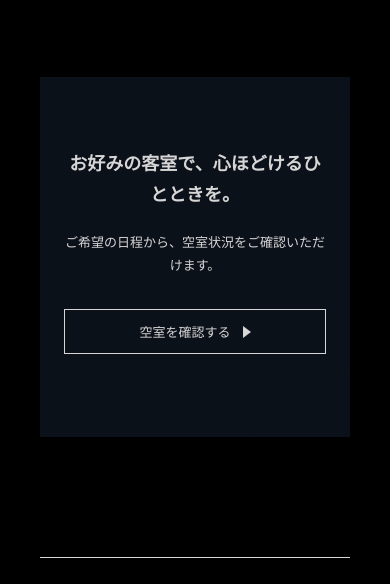
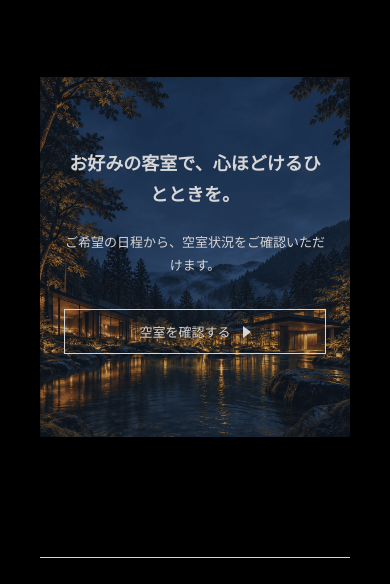
Before and after one commit to yumikobajo1-dotcom/hotel-morino, a plain HTML site: page room.html in a window 390 px wide. Shown: the part 4711-5295 px from the top of the page. Drawn offline with nearby package versions, Linux system fonts and the light colour scheme; some packages are replaced by stand-ins of ours.

Commit message:
Add files via upload

```diff
--- a/css/room.css
+++ b/css/room.css
@@ -340,7 +340,7 @@
         margin: 80px auto;
         background-image:
             linear-gradient(rgba(37, 56, 85, 0.3), rgba(37, 56, 85, 0.3)),
-            url("../img/sp_room_page_images/12morino_night-hotel_cta_sp.png");
+            url("../img/12morino_night-hotel_cta_sp.png");
     }
 
     .reservation-banner-title {
```
